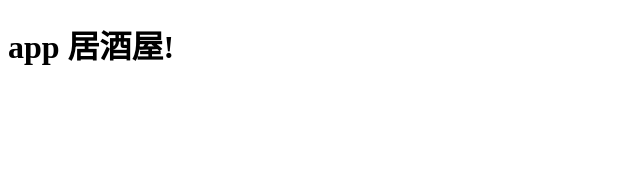
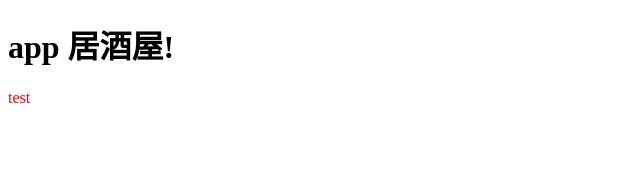
Before and after one commit to TakuKobayashi/46iothack, an Angular app in the folder front/yoroiothack/: page / in a window 1280 px wide. Shown: the top 179 px of the page, without its empty margins (0-640 px from the left). Built offline with nearby package versions, Linux system fonts and the light colour scheme.

Commit message:
easy-selectページの各種ファイルを作成

```diff
--- a/front/yoroiothack/src/app/app.component.html
+++ b/front/yoroiothack/src/app/app.component.html
@@ -1,3 +1,4 @@
 <h1>
   {{title}}
 </h1>
+<div class="test">test</div>
--- a/front/yoroiothack/src/app/app.component.sass
+++ b/front/yoroiothack/src/app/app.component.sass
@@ -0,0 +1,2 @@
+.test
+  color: red
--- a/front/yoroiothack/src/app/app.module.ts
+++ b/front/yoroiothack/src/app/app.module.ts
@@ -4,10 +4,12 @@ import { FormsModule } from '@angular/forms';
 import { HttpModule } from '@angular/http';
 
 import { AppComponent } from './app.component';
+import { EasySelectComponent } from './easy-select/easy-select.component';
 
 @NgModule({
   declarations: [
-    AppComponent
+    AppComponent,
+    EasySelectComponent
   ],
   imports: [
     BrowserModule,
--- /dev/null
+++ b/front/yoroiothack/src/app/easy-select/easy-select.component.html
@@ -0,0 +1,3 @@
+<p>
+  easy-select works!
+</p>
--- /dev/null
+++ b/front/yoroiothack/src/app/easy-select/easy-select.component.ts
@@ -0,0 +1,15 @@
+import { Component, OnInit } from '@angular/core';
+
+@Component({
+  selector: 'app-easy-select',
+  templateUrl: './easy-select.component.html',
+  styleUrls: ['./easy-select.component.sass']
+})
+export class EasySelectComponent implements OnInit {
+
+  constructor() { }
+
+  ngOnInit() {
+  }
+
+}
```
Also changed, not shown: front/yoroiothack/src/app/easy-select/easy-select.component.sass (added), 1 other file (tests, documents, lock files or other folders).
